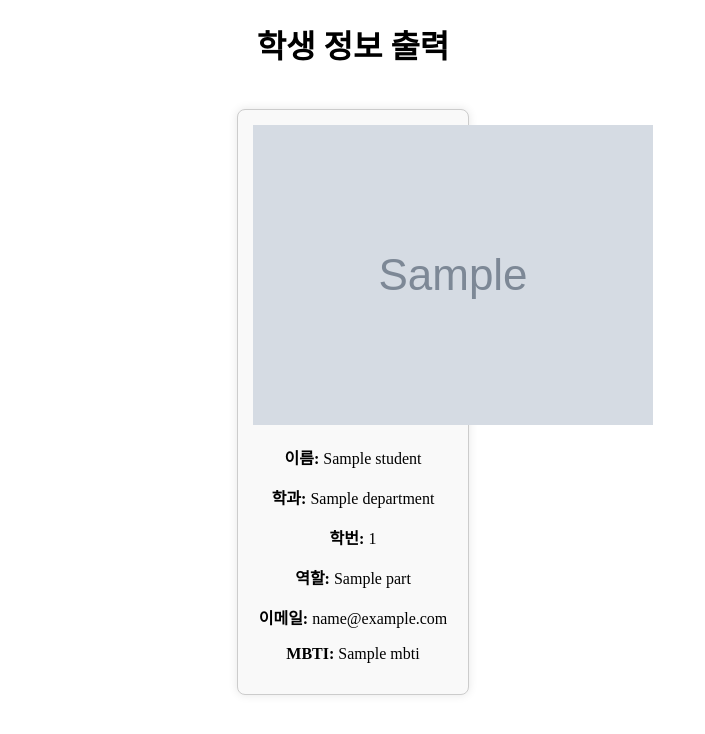
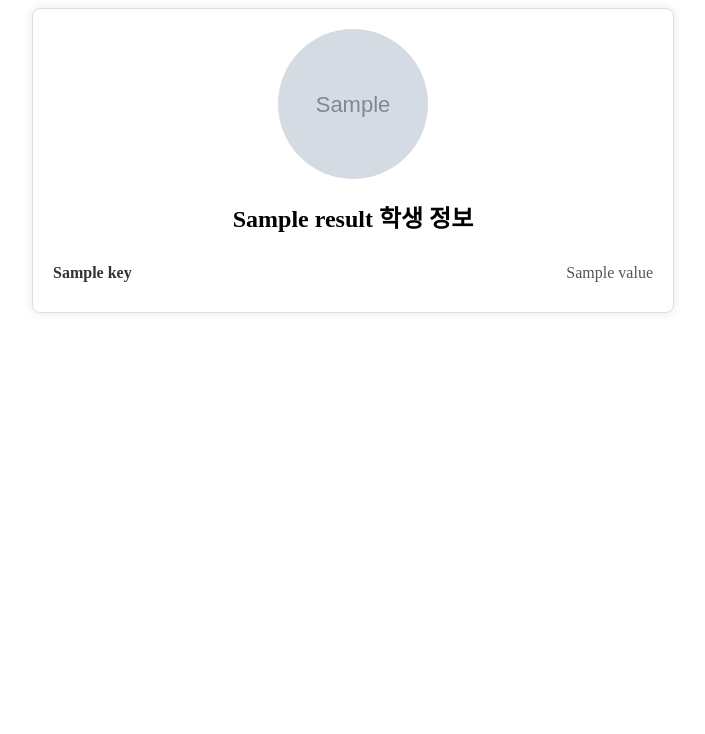
Before and after one commit to CSID-DGU/2024-2-OSSPrac-azaping-01, a Flask app: template flask1/templates/app_result.html in a window 1280 px wide. Shown: the top 734 px of the page, without its empty margins (287-992 px from the left). Run offline with Flask 3, Linux system fonts and the light colour scheme; the template is opened without the code that fills it: most values are stand-ins (such as "Sample title", 1, 10 or a date in 2020); grey boxes marked "Sample" are stand-in pictures.

Commit message:
성별, 언어 오류 수정 및 추가 / 사진 중앙 정렬

```diff
--- a/flask1/app_team.py
+++ b/flask1/app_team.py
@@ -20,23 +20,34 @@ def input():
 
 @app.route('/result', methods=['POST'])
 def result():
-    # 수집된 데이터를 확인하기 위해 각 필드를 출력합니다.
-    names = request.form.getlist('name[]')
-    departments = request.form.getlist('department[]')
-    student_numbers = request.form.getlist('StudentNumber[]')
-    parts = request.form.getlist('part[]')
-    emails = request.form.getlist('email[]')
-    mbtis = request.form.getlist('mbti[]')
+    if request.method == 'POST':
+        results = []
 
-    images = [
-        student_images.get(student_number, "https://raw.githubusercontent.com/CSID-DGU/2024-2-OSSPrac-azaping-01/main/pic/default.jpg")
-        for student_number in student_numbers
-    ]
+        # 각 학생마다 데이터를 수집합니다.
+        student_numbers = request.form.getlist('StudentNumber[]')
+        names = request.form.getlist('name[]')
+        genders = [request.form.get(f'gender{i}') for i in range(len(student_numbers))]  # 수정된 부분
+        departments = request.form.getlist('department[]')
+        parts = request.form.getlist('part[]')
+        emails = request.form.getlist('email[]')
+        mbtis = request.form.getlist('mbti[]')
+        languages = [request.form.getlist(f'languages{i}') for i in range(len(student_numbers))]
 
+        for i in range(len(student_numbers)):
+            result = {
+                '이름': names[i],
+                '성별': genders[i],
+                '학과': departments[i],
+                '학번': student_numbers[i],
+                '역할': parts[i],
+                'Email': emails[i],
+                'MBTI': mbtis[i],
+                '프로그래밍 언어': ', '.join(languages[i]) if languages[i] else 'None',
+                'images': student_images.get(student_numbers[i], "https://raw.githubusercontent.com/CSID-DGU/2024-2-OSSPrac-azaping-01/main/pic/default.jpg")
+            }
+            results.append(result)
 
-    # 학생 정보를 zip으로 묶어 템플릿에 전달
-    students = zip(names, departments, student_numbers, parts, emails, mbtis, images)
-    return render_template('app_result.html', students=students)
+        return render_template('app_result.html', results=results)
 
 if __name__ == '__main__':
     app.run(debug=True)
--- a/flask1/templates/app_result.html
+++ b/flask1/templates/app_result.html
@@ -1,48 +1,69 @@
 <!DOCTYPE html>
-<html lang="ko">
+<html lang="en">
 <head>
-    <meta charset="UTF-8">
-    <meta name="viewport" content="width=device-width, initial-scale=1.0">
-    <title>팀 구성원 정보 출력</title>
     <style>
         .container {
-            display: flex;
-            flex-wrap: wrap;
-            justify-content: center;
-            gap: 20px;
+            width: 100%;
+            max-width: 600px;
+            margin: 0 auto;
+            border: 1px solid #ddd;
+            border-radius: 8px;
             padding: 20px;
+            box-shadow: 0 0 10px rgba(0, 0, 0, 0.1);
         }
-        .student-block {
-            background-color: #f9f9f9;
-            padding: 15px;
-            border: 1px solid #ccc;
-            border-radius: 8px;
-            width: 200px;
+
+        .title {
+            font-size: 24px;
+            font-weight: bold;
             text-align: center;
-            box-shadow: 0px 0px 10px rgba(0, 0, 0, 0.1);
             margin-bottom: 20px;
         }
-        h1 {
-            text-align: center;
+
+        .row {
+            display: flex;
+            justify-content: space-between;
+            padding: 10px 0;
+            border-bottom: 1px solid #ddd;
+        }
+
+        .row:last-child {
+            border-bottom: none;
+        }
+
+        .key {
+            font-weight: bold;
+            color: #333;
+        }
+
+        .value {
+            color: #555;
+            text-align: right;
+        }
+
+        .student-image {
+            display: block;
+            margin: 0 auto 20px;
+            width: 150px;
+            height: 150px;
+            object-fit: cover;
+            border-radius: 50%;
         }
     </style>
 </head>
 <body>
-    <h1>학생 정보 출력</h1>
-    <div class="container">
-        {% for name, department, student_number, part, email, mbti, image in students %}
-            <div class="student-block">
-                <img src="{{ image }}" alt="Student Image">
-                <p><strong>이름:</strong> {{ name }}</p>
-                <p><strong>학과:</strong> {{ department }}</p>
-                <p><strong>학번:</strong> {{ student_number }}</p>
-                <p><strong>역할:</strong> {{ part }}</p>
-                <p><strong>이메일:</strong> {{ email }}</p>
-                <p><strong>MBTI:</strong> {{ mbti }}</p>
-            </div>
-        {% else %}
-            <p>학생 정보가 없습니다.</p>
+    {% for result in results %}
+    <div class="container student-container">
+        <img src="{{ result['images'] }}" alt="학생 사진" class="student-image">
+        <div class="title">{{ result['names'] }} 학생 정보</div>
+        {% for key, value in result.items() %}
+        {% if key != 'names' and key != 'images' %}
+        <div class="row">
+            <div class="key">{{ key }}</div>
+            <div class="value">{{ value }}</div>
+        </div>
+        {% endif %}
         {% endfor %}
     </div>
+    {% endfor %}
 </body>
 </html>
```
Also changed, not shown: flask1/templates/app_input.html (+50 -4 lines).
